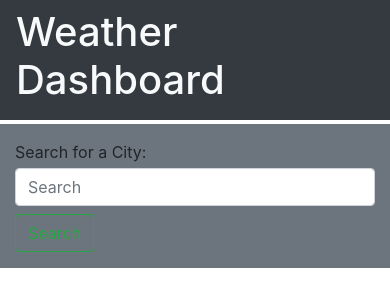
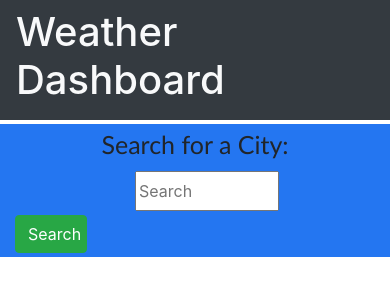
Before and after one commit to singhpri30/Weather-Dashboard, a plain HTML site: page index.html in a window 390 px wide. Drawn offline with nearby package versions, Linux system fonts and the light colour scheme.

Commit message:
updated stylesheet

```diff
--- a/assets/css/style.css
+++ b/assets/css/style.css
@@ -1,12 +1,27 @@
 .navbar{
     justify-content: center;
 }
+#search-result-table{
+    background-color: rgb(36, 118, 241);
+}
 #search-text{
-    margin: 0;
+    margin: 5px 0px 8px 0px;
+    font-size: 25px;
+    font-family: 'Trebuchet MS', 'Lucida Sans Unicode', 'Lucida Grande', 'Lucida Sans', Arial, sans-serif;
+}
+#search-input{
+    width: 60%;
+    height: 40px;
+    margin-bottom: 4px;
+}
+#search-btn{
+    width: 20%;
+    margin-bottom: 4px;
 }
 .city-btn{
     display: block;
-    margin: 5px;
+    margin: 2px;
+    background-color: rgb(236, 236, 129);
 }
 #search-cityData{
     border: 2px solid black;
@@ -47,3 +62,24 @@
     margin: 3px;
     padding-top: 10px;
 }
+
+
+@media screen and (max-width: 768px) {
+
+}
+@media screen and (max-width: 640px) {
+#search-text{
+    text-align: center;
+    }
+#search-input{
+    margin-left: 120px;
+    width: 40%;
+    height: 40px;
+    margin-bottom: 4px;
+    }
+#search-btn{
+    margin-right: 80px;
+    width: 20%;
+    margin-bottom: 4px;
+    }
+}
--- a/assets/js/script.js
+++ b/assets/js/script.js
@@ -19,7 +19,7 @@ function displaySearchCity() {
         var cityName = searchCityArray[i];
         console.log(cityName);
 
-        var cityElement = $("<p>").addClass("card-text city-btn btn btn-primary btn-lg");
+        var cityElement = $("<p>").addClass("card-text city-btn btn btn-lg mb-1");
         //cityElement.addClass("city-btn btn btn-primary btn-lg");
         cityElement.attr("data-name", cityName);
         cityElement.text(cityName);
@@ -32,9 +32,9 @@ $("#search-btn").on("click", function (event) {
     event.preventDefault();
 
     var city = $("#search-input").val();
-    // if (city === "") {
-    //     return;
-    // }
+    if (city === "") {
+        return;
+    }
     if (searchCityArray.indexOf(city) === -1) {
 
         searchCityArray.push(city);
@@ -64,7 +64,7 @@ function displayWeatherInfo(city) {
         console.log(response);
         $(".city").text(response.name);
         var iconCode = response.weather[0].icon;
-        var iconURL = "http://openweathermap.org/img/w/" + iconCode + ".png";
+        var iconURL = "https://openweathermap.org/img/w/" + iconCode + ".png";
         $(".icon").attr("src", iconURL);
         var currentDay = moment().format("MMMM Do YYYY");
         $(".current-day").text("(" + currentDay + ")");
@@ -75,7 +75,7 @@ function displayWeatherInfo(city) {
         $(".temp").text("Temperature:" + " " + F + " " + "°F");
         var lat = response.coord.lat;
         var lon = response.coord.lon;
-        uvQueryURL = `http://api.openweathermap.org/data/2.5/uvi/forecast?&appid=${APIKey}&lat=${lat}&lon=${lon}`;
+        uvQueryURL = `https://api.openweathermap.org/data/2.5/uvi/forecast?&appid=${APIKey}&lat=${lat}&lon=${lon}`;
         console.log(uvQueryURL);
 
         //This is nested ajax request that gets the UV index but uses longitude and latitude from the previous ajax request to do so.
@@ -101,7 +101,7 @@ function displayWeatherInfo(city) {
     })
 
     //This ajax request collects weather data for the next 5 days (specifically it is grabbing the stays from noon, as opposed to every few hours)
-    var queryURL2 = `http://api.openweathermap.org/data/2.5/forecast?q=${city}&appid=${APIKey}`;
+    var queryURL2 = `https://api.openweathermap.org/data/2.5/forecast?q=${city}&appid=${APIKey}`;
     $.ajax({
         url: queryURL2,
         method: "GET"
@@ -117,7 +117,7 @@ function displayWeatherInfo(city) {
                 //var dateEl = $("<p>").text(dt);
 
                 var iconCode = forecastTimes[i].weather[0].icon;
-                var iconURL = "http://openweathermap.org/img/w/" + iconCode + ".png";
+                var iconURL = "https://openweathermap.org/img/w/" + iconCode + ".png";
                 //var iconImageEl = $("<img>").attr("src", iconURL);
                 var forecastHum = forecastTimes[i].main.humidity;
                 //humidityEl.text("Humidity:" + " " + forecastTimes[i].main.humidity + " " + "%");
--- a/index.html
+++ b/index.html
@@ -20,14 +20,15 @@
 
     <div class="container-fluid mt-1">
         <div class="row">
-            <div id="search-result-table" class="col-md-3 bg-secondary">
-                <p></p>
-                <form class="form-inline my-2 my-lg-0" method="POST">
-                    <label id="search-text" for="todo-text">Search for a City:</label>
-                    <input id="search-input" class="form-control mr-sm-2 mt-1" type="search" placeholder="Search"
-                        aria-label="Search">
-                    <button id="search-btn" class="btn btn-outline-success my-2 my-sm-0" type="submit">Search</button>
-                </form>
+            <div id="search-result-table" class="col-md-4">
+                <div class="row">
+                    <div class="col-md-12">
+                        <h2 id="search-text" for="todo-text">Search for a City:</h2>
+                        <input id="search-input" class="mr-sm-2 mt-1" placeholder="Search">
+                        <button id="search-btn" class="btn btn-success" type="submit">Search</button>
+                    </div>
+                </div>
+
 
                 <div class="row">
                     <div id="search-result-data" class="col-md-12">
@@ -43,7 +44,7 @@
 
             </div>
 
-            <div id="city-section" class="col-md-9 container d-none">
+            <div id="city-section" class="col-md-8 container d-none">
                 <div class="row">
                     <div class="col-md-12">
                         <div id="search-cityData">
```
